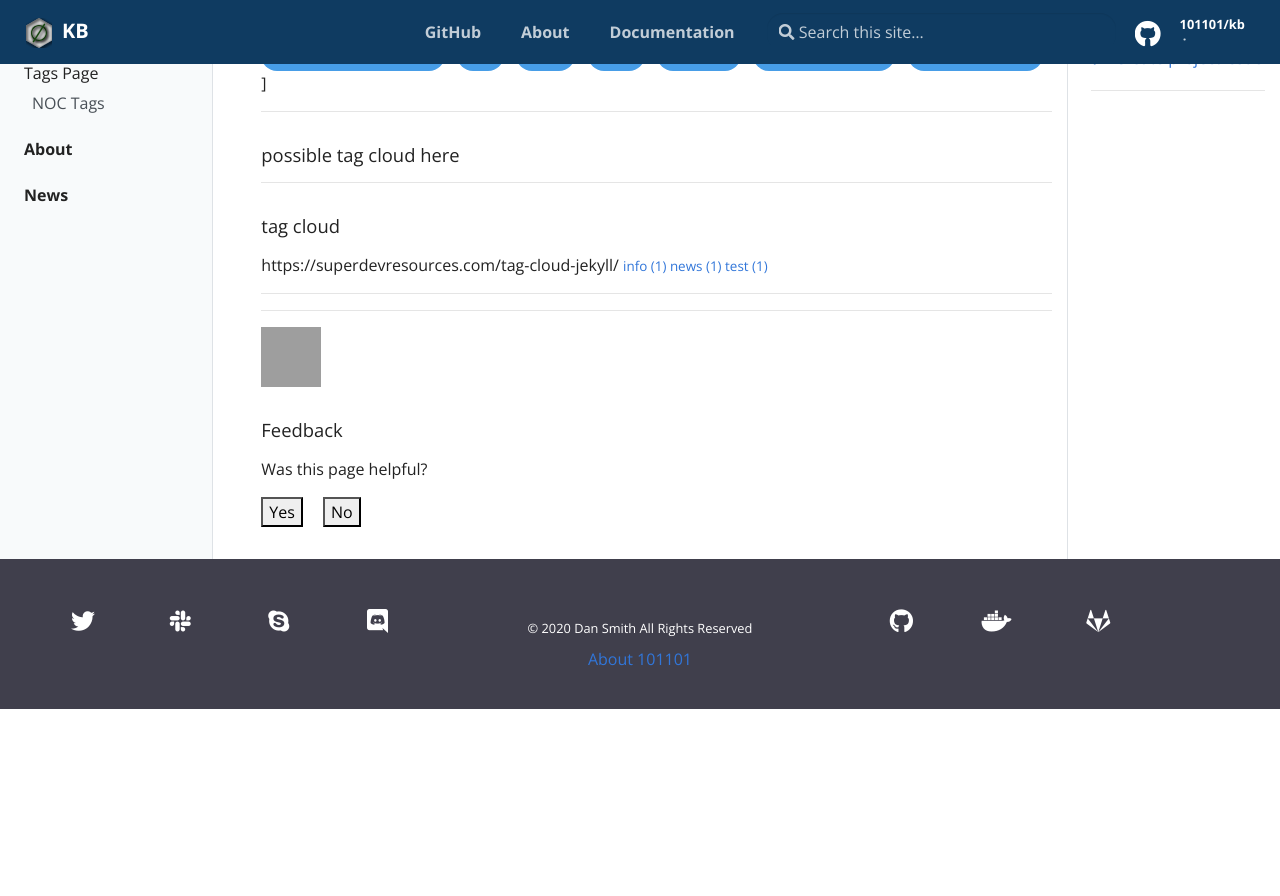
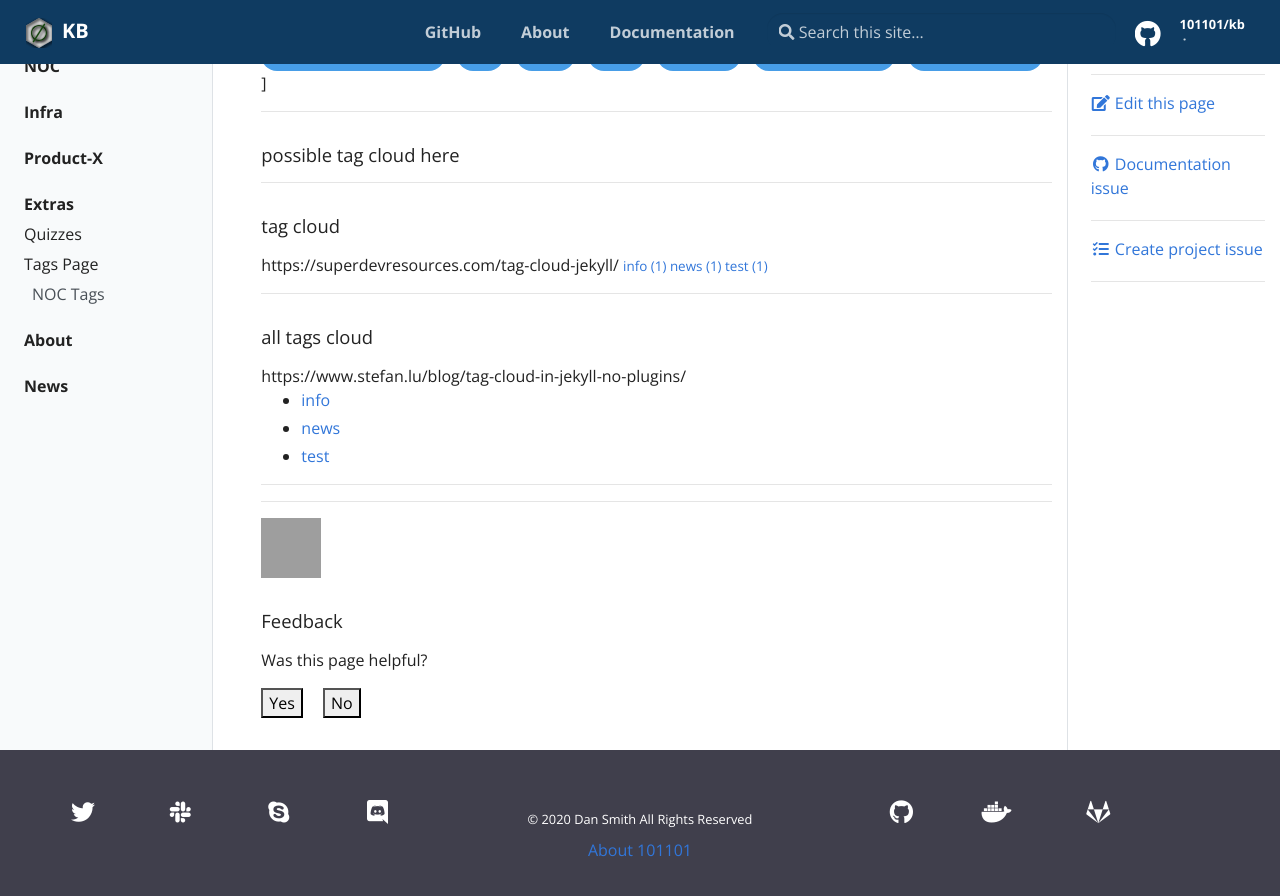
Before and after one commit to 101101/kb, a Jekyll site: the page built from pages/test_1.html, in a window 1280 px wide and 900 px high, scrolled down 481 px. Shown: the top 896 px of the window. Built offline with Jekyll 4.4.1, drawn with Linux system fonts in a browser that asks for light colours; before the commit the page ends 1190 px from its top, so only the background shows below that; grey boxes are pictures that could not be loaded.

Commit message:
Update test_1.html

```diff
--- a/pages/test_1.html
+++ b/pages/test_1.html
@@ -33,6 +33,15 @@ tags:
 <hr>
 
 
+{% include tst_cloud_from_all.html %}
+
+
+<hr>
+
+
+
+
+
 
 
 <hr>
```
